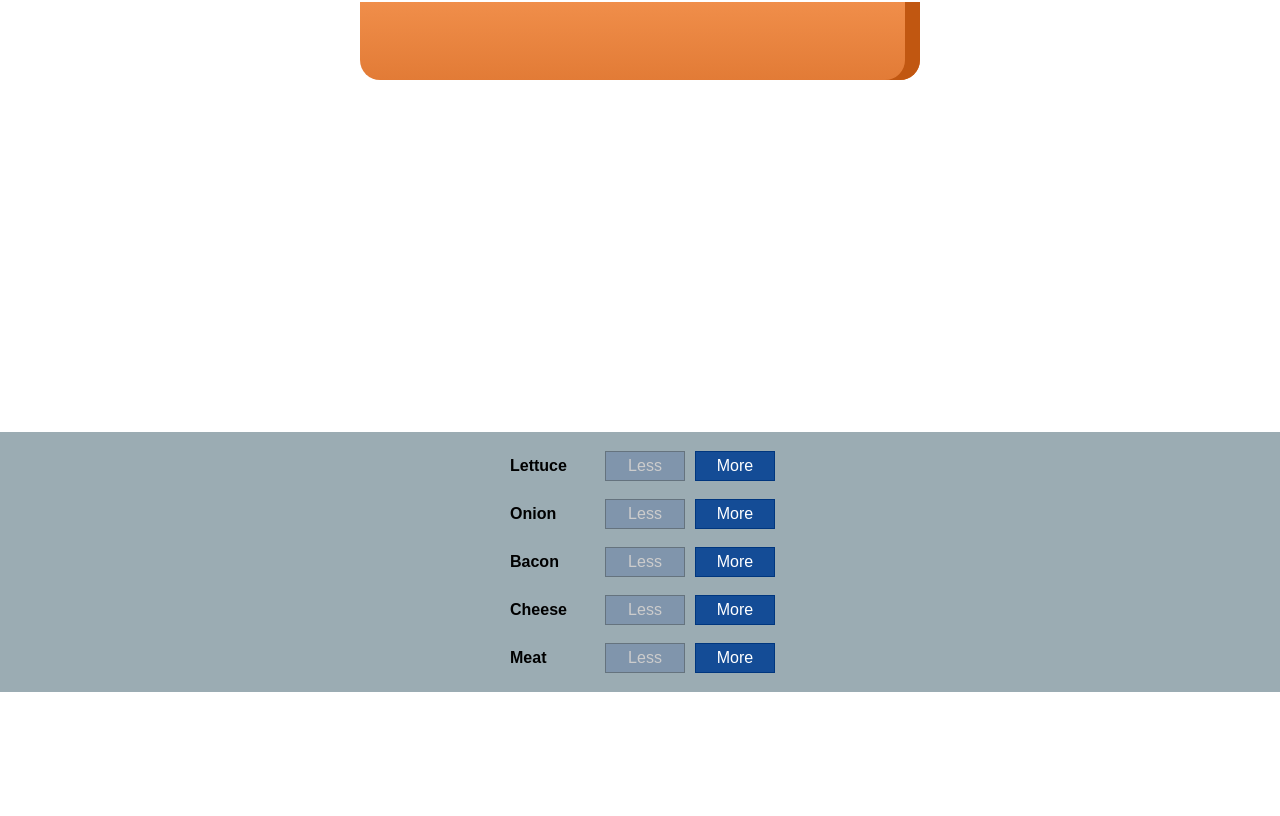
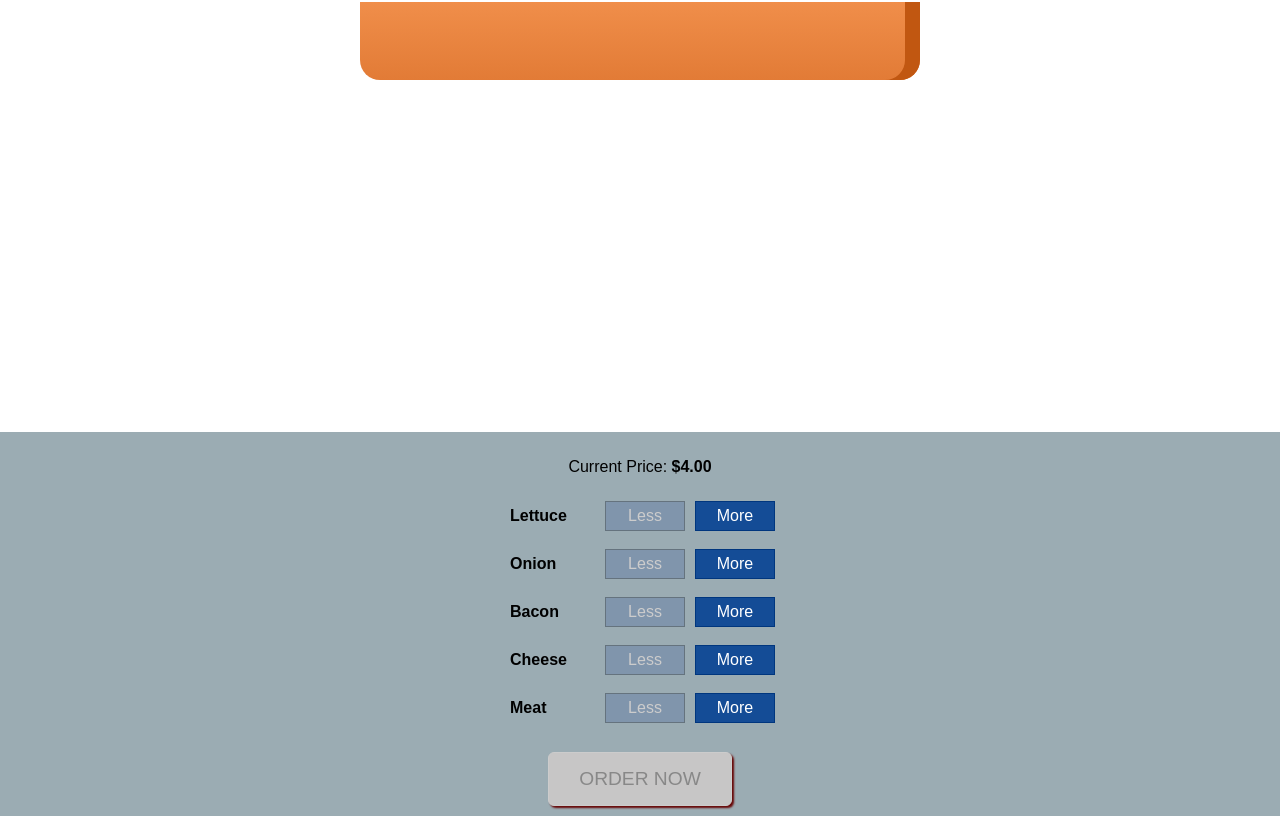
Before and after one commit to randyshao/sandwich-maker, a React app: page / in a window 1280 px wide. Shown: the part 202-1018 px from the top of the page. Before the commit the page ends 894 px from the top, so only its background shows below. Built offline with nearby package versions, Linux system fonts and the light colour scheme; a web font is replaced by a local one.

Commit message:
Added price and order button

```diff
--- a/src/components/Sandwich/BuildControls/BuildControls.css
+++ b/src/components/Sandwich/BuildControls/BuildControls.css
@@ -8,3 +8,46 @@
     margin: auto;
     padding: 10px 0;
 }
+
+.OrderButton {
+    background-color: #af0a0a;
+    outline: none;
+    cursor: pointer;
+    border: 1px solid #680707;
+    color: #fff;
+    font-family: inherit;
+    font-size: 1.2em;
+    padding: 15px 30px;
+    box-shadow: 2px 2px 2px #680707;
+    border-radius: 6px;
+    margin-top: 20px;
+}
+
+.OrderButton:hover, .OrderButton:active {
+    background-color: #f53b3b;
+    border: 1px solid #af0a0a;
+    color: #fff;
+}
+
+.OrderButton:disabled {
+    background-color: #C7C6C6;
+    cursor: not-allowed;
+    border: 1px solid #ccc;
+    color: #888888;
+}
+
+.OrderButton:not(:disabled) {
+    animation: enable 0.3s linear;
+}
+
+@keyframes enable {
+    0% {
+        transform: scale(1);
+    }
+    60% {
+        transform: scale(1.1);
+    }
+    100% {
+        transform: scale(1);
+    }
+}
--- a/src/components/Sandwich/BuildControls/BuildControls.js
+++ b/src/components/Sandwich/BuildControls/BuildControls.js
@@ -13,14 +13,18 @@
 
 const buildControls = (props) => (
     <div className={classes.BuildControls}>
+         <p>Current Price: <strong>${props.price.toFixed(2)}</strong></p>
         {controls.map(ctrl => (
             <BuildControl
-            key={ctrl.label}
-            label={ctrl.label}
-            added={() => props.ingredientAdded(ctrl.type)}
-            removed={() => props.ingredientRemoved(ctrl.type)}
-            disabled={props.disabled[ctrl.type]} />
+                key={ctrl.label}
+                label={ctrl.label}
+                added={() => props.ingredientAdded(ctrl.type)}
+                removed={() => props.ingredientRemoved(ctrl.type)}
+                disabled={props.disabled[ctrl.type]} />
         ))}
+        <button
+            className={classes.OrderButton}
+            disabled={!props.purchasable}>ORDER NOW</button>
     </div>
 );
 
--- a/src/containers/SandwichMaker/SandwichMaker.js
+++ b/src/containers/SandwichMaker/SandwichMaker.js
@@ -4,10 +4,11 @@
 import BuildControls from '../../components/Sandwich/BuildControls/BuildControls';
 
 const INGREDIENT_PRICES = {
-    salad: 0.4,
+    lettuce: 0.4,
     cheese: 0.5,
     meat: 1.3,
-    bacon: 0.7
+    bacon: 0.7,
+    onion: 0.4
 }
 
 class SandwichMaker extends Component {
@@ -19,7 +20,19 @@
             cheese: 0,
             meat: 0
         },
-        totalPrice: 4
+        totalPrice: 4,
+        purchasable: false
+    }
+
+    updatePurchaseState (ingredients) {
+        const sum = Object.keys(ingredients)
+            .map(igKey => {
+                return ingredients[igKey];
+            })
+            .reduce((sum, el) => {
+                return sum + el;
+            }, 0);
+        this.setState({purchasable: sum > 0});
     }
 
     addIngredientHandler = (type) => {
@@ -33,6 +46,7 @@
         const oldPrice = this.state.totalPrice;
         const newPrice = oldPrice + priceAddition;
         this.setState({totalPrice: newPrice, ingredients: updatedIngredients})
+        this.updatePurchaseState(updatedIngredients);
     }
 
     removeIngredientHandler = (type) => {
@@ -49,6 +63,7 @@
         const oldPrice = this.state.totalPrice;
         const newPrice = oldPrice - priceDeduction;
         this.setState({totalPrice: newPrice, ingredients: updatedIngredients})
+        this.updatePurchaseState(updatedIngredients);
     }
 
     render () {
@@ -65,7 +80,9 @@
                 <BuildControls
                     ingredientAdded={this.addIngredientHandler}
                     ingredientRemoved={this.removeIngredientHandler}
-                    disabled={disabledInfo} />
+                    disabled={disabledInfo}
+                    purchasable={this.state.purchasable}
+                    price={this.state.totalPrice} />
             </Aux>
         );
     }
```
Also changed, not shown: src/components/Sandwich/BuildControls/BuildControl/BuildControl.css (line endings or trailing spaces).
